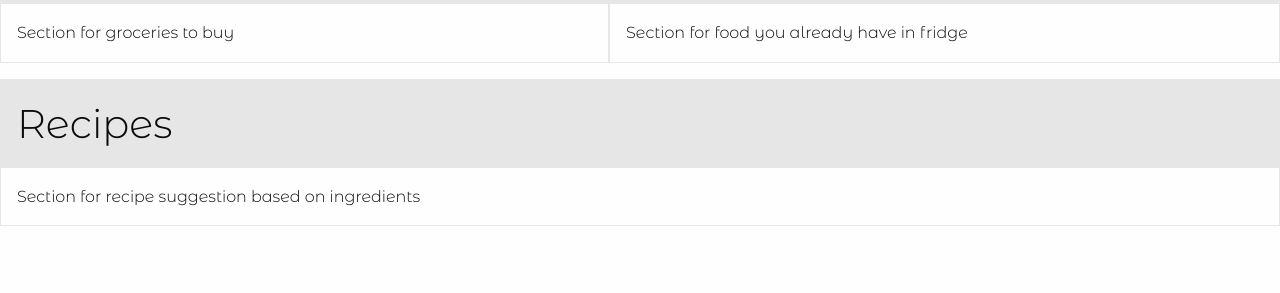
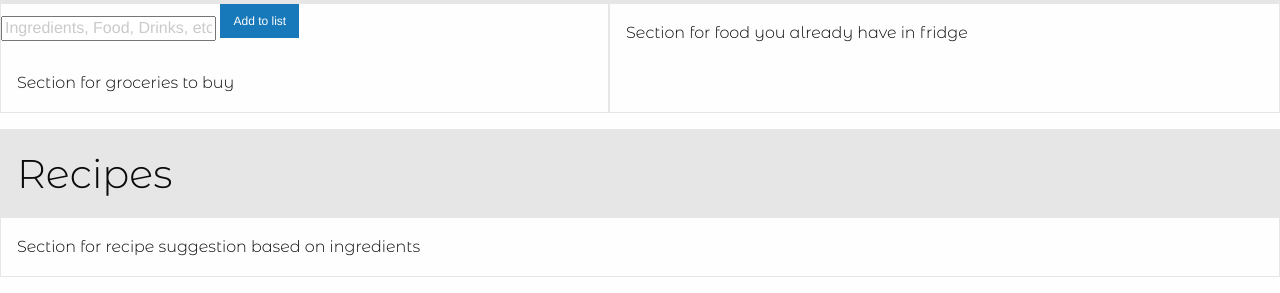
Before and after one commit to rheannemr/Grocery-list, a website: page main/index.html in a window 1280 px wide. Shown: the part 725-1018 px from the top of the page. Before the commit the page ends 967 px from the top, so only its background shows below. Drawn offline with nearby package versions, Linux system fonts and the light colour scheme; no server answers.

Commit message:
Add input bar and one button

```diff
--- a/main/index.html
+++ b/main/index.html
@@ -35,6 +35,14 @@
             <div class="card-divider">
               <h2 class="ingredients">Groceries to buy...</h2>
             </div>
+            <form>
+                <span>
+                    <input placeholder="Ingredients, Food, Drinks, etc."></input>
+                </span>
+                <span>
+                    <button class="button small" href="#">Add to list</button>
+                </span>
+            </form>
             <div class="card-section">
                 <p>Section for groceries to buy</p>
             </div>
```
